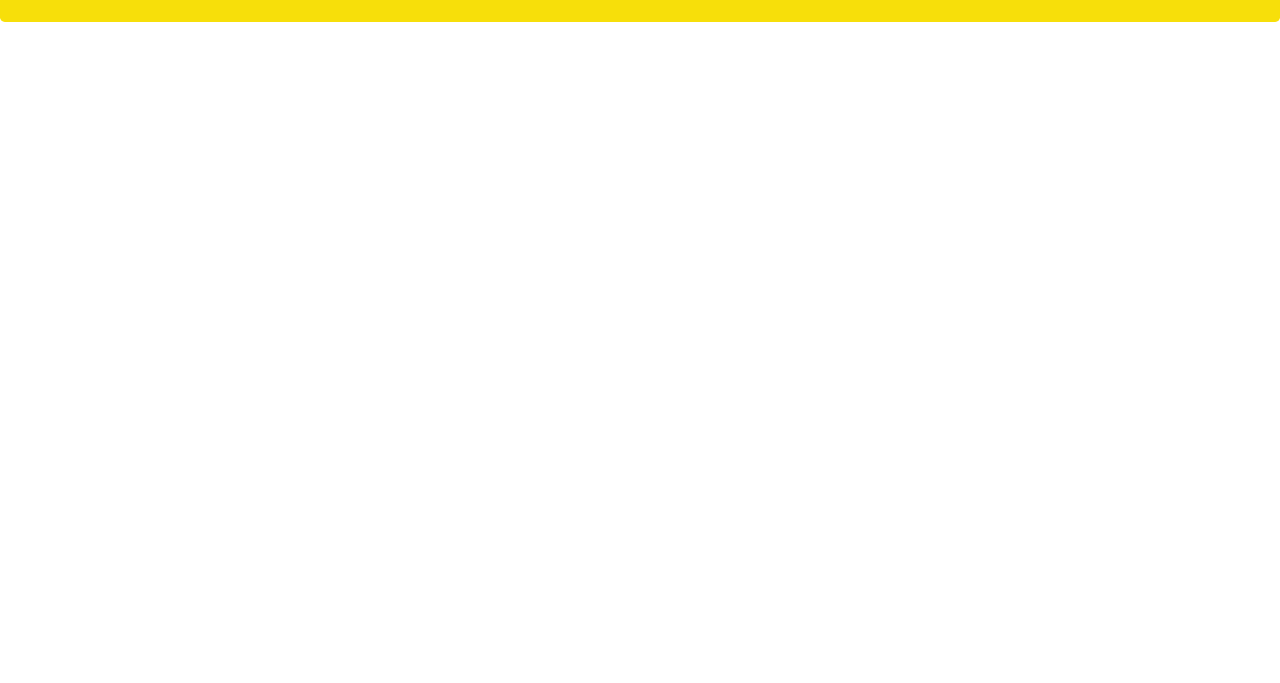
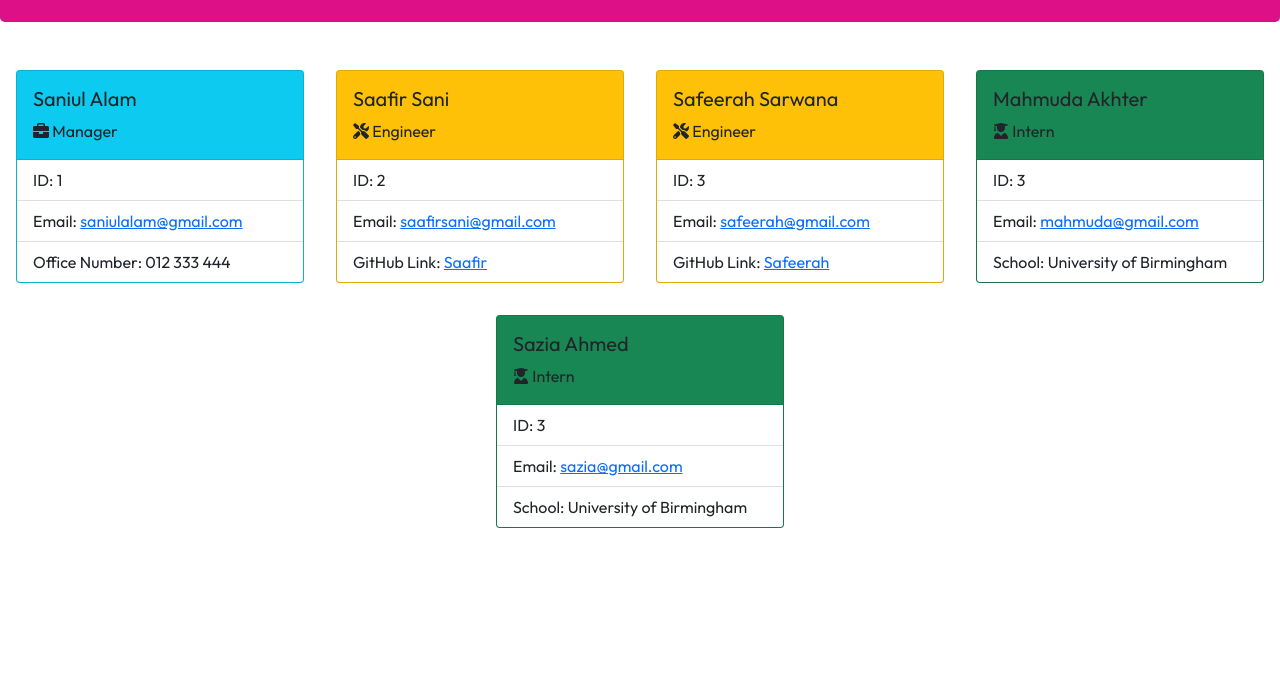
Before and after one commit to SumaiaSorna/team-profile-generator, a website: page dist/index.html in a window 1280 px wide. Shown: the part 117-800 px from the top of the page. Drawn offline with nearby package versions, Linux system fonts and the light colour scheme.

Commit message:
create team cards in HTML

```diff
--- a/dist/index.html
+++ b/dist/index.html
@@ -23,7 +23,7 @@
     <link rel="preconnect" href="https://fonts.googleapis.com" />
     <link rel="preconnect" href="https://fonts.gstatic.com" crossorigin />
     <link
-      href="https://fonts.googleapis.com/css2?family=Roboto:wght@100;400;700&display=swap"
+      href="https://fonts.googleapis.com/css2?family=Outfit:wght@200;400;700&display=swap"
       rel="stylesheet"
     />
     <!--custom-style css-->
@@ -36,9 +36,91 @@
       <div class="jumbotron text-center">
         <h1 class="display-4">My Team!!</h1>
       </div>
+    </header>
+    <main>
+      <div class="d-flex flex-row flex-wrap justify-content-around">
+        <div class="card my-3 bg-info" style="width: 18rem">
+          <div class="card-body">
+            <h5 class="card-title">Saniul Alam</h5>
+            <p class="card-text"><i class="fas fa-briefcase"></i> Manager</p>
+          </div>
+          <ul class="list-group list-group-flush">
+            <li class="list-group-item">ID: 1</li>
+            <li class="list-group-item">
+              Email:
+              <a href="mailto:saniulalam@gmail.com">saniulalam@gmail.com</a>
+            </li>
+            <li class="list-group-item">Office Number: 012 333 444</li>
+          </ul>
+        </div>
 
-      <main></main>
-    </header>
+        <div class="card my-3 bg-warning" style="width: 18rem">
+          <div class="card-body">
+            <h5 class="card-title">Saafir Sani</h5>
+            <p class="card-text"><i class="fas fa-tools"></i> Engineer</p>
+          </div>
+          <ul class="list-group list-group-flush">
+            <li class="list-group-item">ID: 2</li>
+            <li class="list-group-item">
+              Email:
+              <a href="mailto:saafirsani@gmail.com">saafirsani@gmail.com</a>
+            </li>
+            <li class="list-group-item">
+              GitHub Link:
+              <a href="https://github.com/Saafir" target="_blank">Saafir</a>
+            </li>
+          </ul>
+        </div>
+
+        <div class="card my-3 bg-warning" style="width: 18rem">
+          <div class="card-body">
+            <h5 class="card-title">Safeerah Sarwana</h5>
+            <p class="card-text"><i class="fas fa-tools"></i> Engineer</p>
+          </div>
+          <ul class="list-group list-group-flush">
+            <li class="list-group-item">ID: 3</li>
+            <li class="list-group-item">
+              Email: <a href="mailto:safeerah@gmail.com">safeerah@gmail.com</a>
+            </li>
+
+            <li class="list-group-item">
+              GitHub Link:
+              <a href="https://github.com/Safeerah" target="_blank">Safeerah</a>
+            </li>
+          </ul>
+        </div>
+
+        <div class="card my-3 bg-success" style="width: 18rem">
+          <div class="card-body">
+            <h5 class="card-title">Mahmuda Akhter</h5>
+            <p class="card-text"><i class="fas fa-user-graduate"></i> Intern</p>
+          </div>
+          <ul class="list-group list-group-flush">
+            <li class="list-group-item">ID: 3</li>
+            <li class="list-group-item">
+              Email: <a href="mailto:mahmuda@gmail.com">mahmuda@gmail.com</a>
+            </li>
+
+            <li class="list-group-item">School: University of Birmingham</li>
+          </ul>
+        </div>
+
+        <div class="card my-3 bg-success" style="width: 18rem">
+          <div class="card-body">
+            <h5 class="card-title">Sazia Ahmed</h5>
+            <p class="card-text"><i class="fas fa-user-graduate"></i> Intern</p>
+          </div>
+          <ul class="list-group list-group-flush">
+            <li class="list-group-item">ID: 3</li>
+            <li class="list-group-item">
+              Email: <a href="mailto:sazia@gmail.com">sazia@gmail.com</a>
+            </li>
+
+            <li class="list-group-item">School: University of Birmingham</li>
+          </ul>
+        </div>
+      </div>
+    </main>
     <!-- js bundle -->
     <script
       src="https://cdn.jsdelivr.net/npm/bootstrap@5.0.2/dist/js/bootstrap.bundle.min.js"
--- a/dist/styles.css
+++ b/dist/styles.css
@@ -1,12 +1,12 @@
 body {
-  font-family: "Roboto", sans-serif;
+  font-family: "Outfit", sans-serif;
   margin: 0;
 }
 
 .jumbotron {
   padding: 2rem 1rem;
   margin-bottom: 2rem;
-  background-color: #f7df0a;
+  background-color: rgba(221, 12, 134, 0.979);
   border-radius: 0.3rem;
-  color: rgba(12, 11, 5, 0.829);
+  color: rgb(234, 239, 240);
 }
```
